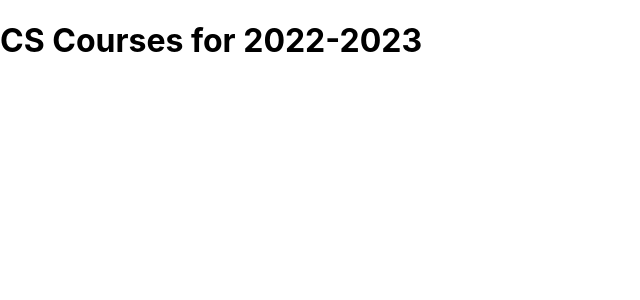
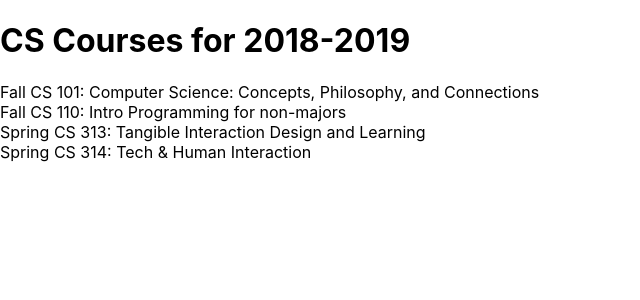
Before and after one commit to SdtElectronics/CS397-react, a React (Vite) app: page / in a window 1280 px wide. Shown: the top 300 px of the page, without its empty margins (0-640 px from the left). Built offline with nearby package versions, Linux system fonts and the light colour scheme.

Commit message:
Add CourseEntry and CourseList components
* Add CourseEntry and CourseList components
* List courses using the two added components

```diff
--- a/src/App.css
+++ b/src/App.css
@@ -40,3 +40,8 @@
 button {
   font-size: calc(10px + 2vmin);
 }
+
+ul {
+  list-style-type: none;
+  padding: 0;
+}
--- a/src/App.jsx
+++ b/src/App.jsx
@@ -1,16 +1,46 @@
 import { useState } from 'react';
 import Banner from './components/banner';
+import CourseList from './components/courseList'
 import './App.css';
 
 const schedule = {
-  title: "CS Courses for 2022-2023"
+  "title": "CS Courses for 2018-2019",
+  "courses": {
+    "F101" : {
+      "term": "Fall",
+      "number": "101",
+      "meets" : "MWF 11:00-11:50",
+      "title" : "Computer Science: Concepts, Philosophy, and Connections"
+    },
+    "F110" : {
+      "term": "Fall",
+      "number": "110",
+      "meets" : "MWF 10:00-10:50",
+      "title" : "Intro Programming for non-majors"
+    },
+    "S313" : {
+      "term": "Spring",
+      "number": "313",
+      "meets" : "TuTh 15:30-16:50",
+      "title" : "Tangible Interaction Design and Learning"
+    },
+    "S314" : {
+      "term": "Spring",
+      "number": "314",
+      "meets" : "TuTh 9:30-10:50",
+      "title" : "Tech & Human Interaction"
+    }
+  }
 };
 
 const App = () => {
   const [count, setCount] = useState(0);
 
   return (
-    <Banner title={schedule.title} />
+    <div>
+      <Banner title={schedule.title} />
+      <CourseList courses={schedule.courses}/>
+    </div>
   );
 };
 
--- /dev/null
+++ b/src/components/courseEntry.jsx
@@ -0,0 +1,7 @@
+const courseEntry = ({term, number, meets, title}) => {
+  return (
+    <li>{term} CS {number}: {title}</li>
+  );
+};
+
+export default courseEntry;
--- /dev/null
+++ b/src/components/courseList.jsx
@@ -0,0 +1,19 @@
+import CourseEntry from './courseEntry'
+
+const CourseList = ({courses}) => {
+  return (
+    <ul>
+      {
+        Object.entries(courses).map(([id, course]) => <CourseEntry
+          key={id}
+          term={course.term}
+          number={course.number}
+          meets={course.meets}
+          title={course.title}
+        />)
+      }
+    </ul>
+  );
+};
+
+export default CourseList;
```
